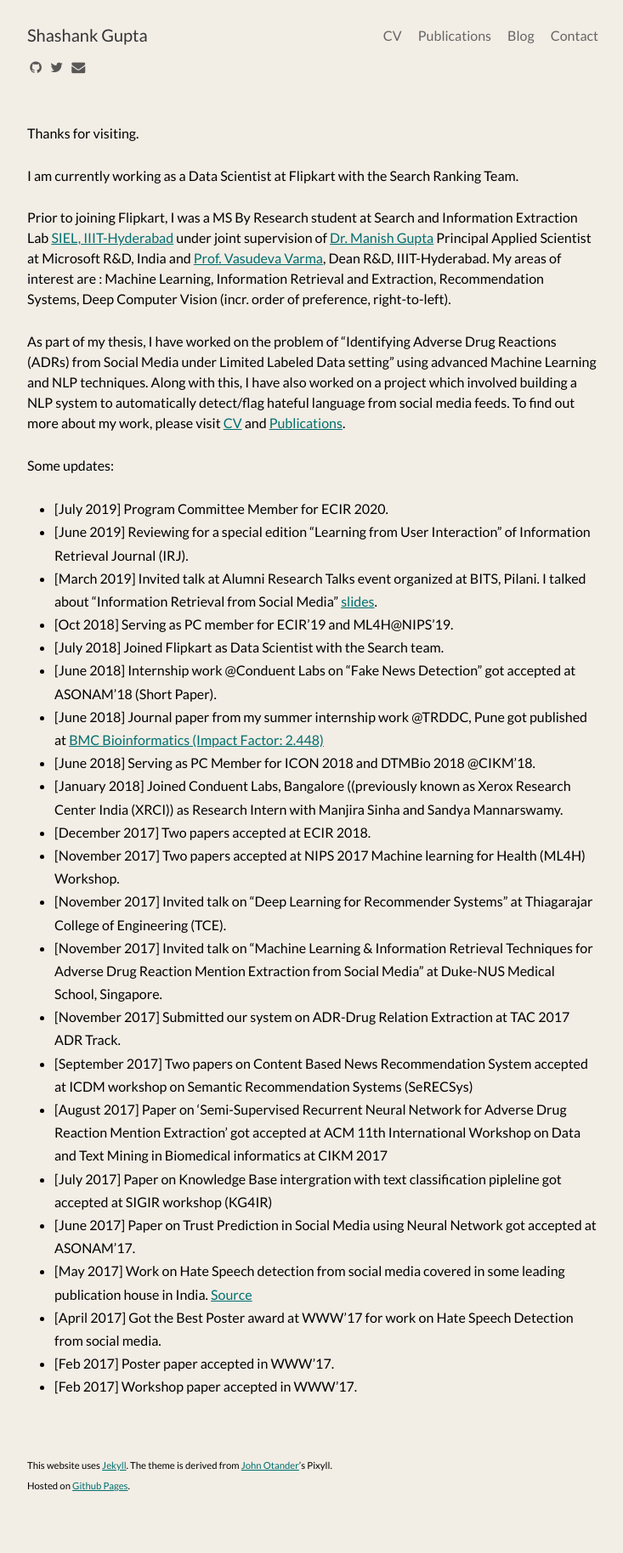
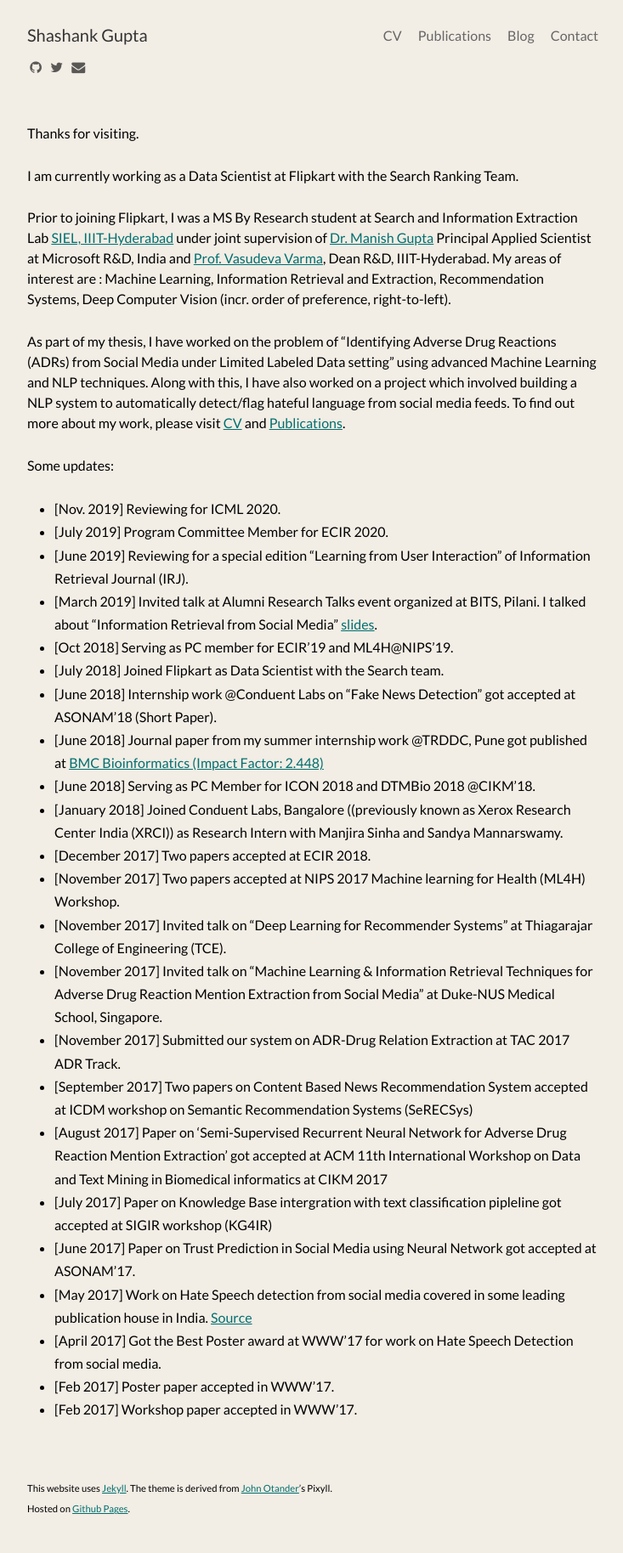
Before and after one commit to shashankg7/shashankg7.github.io, a Jekyll site: the page built from index.md, in a window 1280 px wide. Shown: the whole page at 85% size, without its empty margins (272-1005 px from the left). Built offline with Jekyll 4.4.1, drawn with Linux system fonts in a browser that asks for light colours; nearby versions of some CDN libraries; before the commit the page ends 1801 px from its top, so only the background shows below that.

Commit message:
Update index.md

```diff
--- a/index.md
+++ b/index.md
@@ -14,6 +14,7 @@
 
 Some updates:
 
+* [Nov. 2019] Reviewing for ICML 2020.
 * [July 2019] Program Committee Member for ECIR 2020.
 * [June 2019] Reviewing for a special edition "Learning from User Interaction" of Information Retrieval Journal (IRJ).
 * [March 2019] Invited talk at Alumni Research Talks event organized at BITS, Pilani. I talked about "Information Retrieval from Social Media" [slides](https://docs.google.com/presentation/d/1waACjQVOiorrI6wtdGX1ataYaQVMKCqQGT2We69y19w/edit#slide=id.g5459ed153a_0_29).
```
